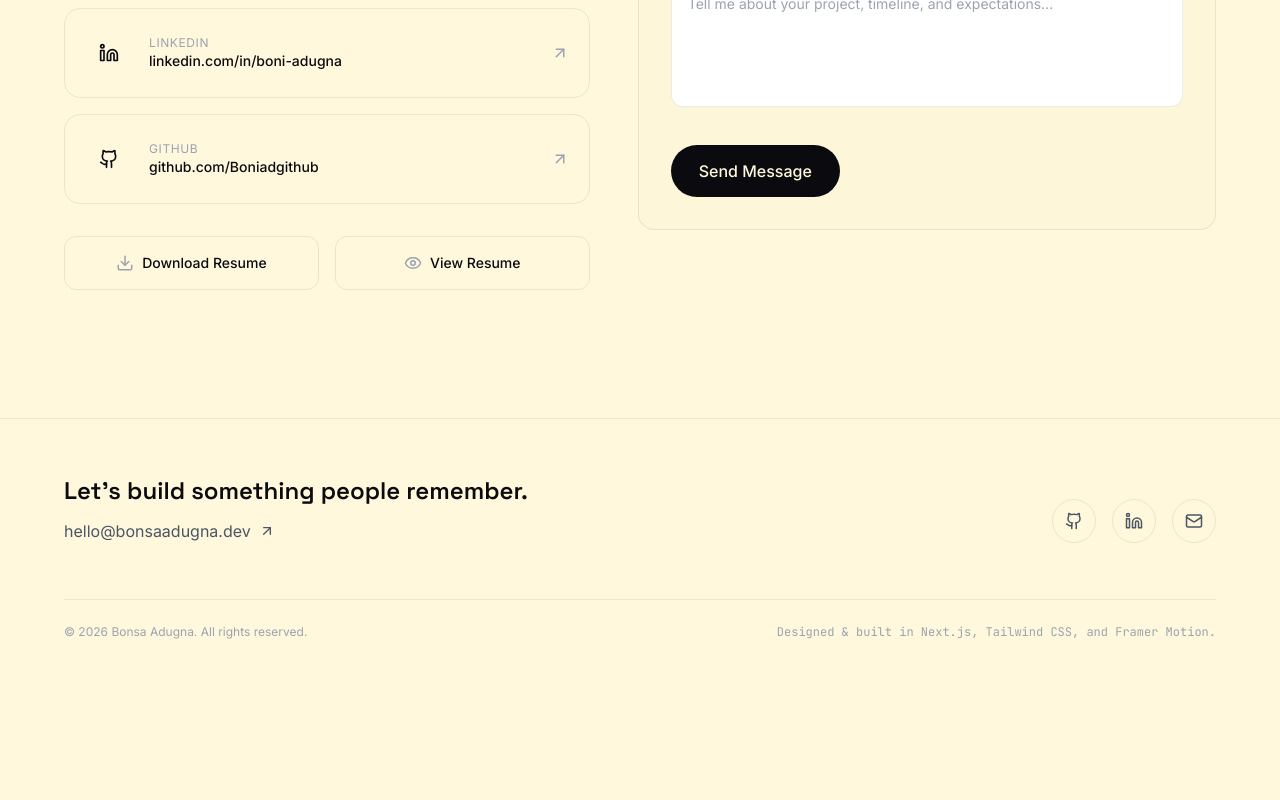
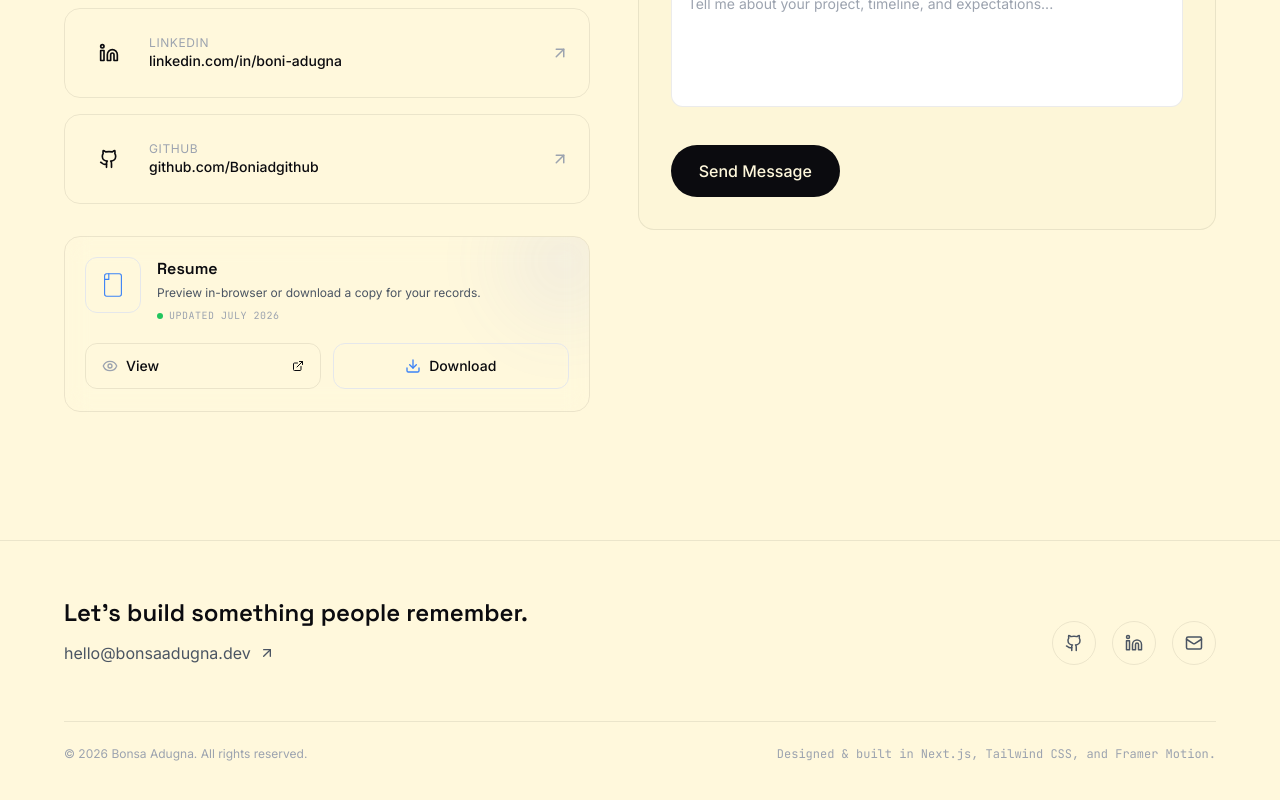
Before and after one commit to Boniadgithub/portfolio, a Next.js app: page / in a window 1280 px wide. Shown: the part 9828-10628 px from the top of the page. Before the commit the page ends 10524 px from the top, so only its background shows below. Built offline with nearby package versions, Linux system fonts and the light colour scheme.

Commit message:
update to the resume display and download functionality

```diff
--- a/components/sections/Contact.tsx
+++ b/components/sections/Contact.tsx
@@ -156,27 +156,110 @@ export default function Contact() {
               />
             </div>
 
-            <div className="grid gap-4 sm:grid-cols-2">
-              <a
-                href={contactInfo.resumeUrl}
-                download
-                data-cursor-hover
-                className="group flex items-center justify-center gap-2 rounded-xl border border-line bg-ink-primary/5 p-4 text-sm font-medium text-ink-primary transition-colors hover:border-accent hover:bg-accent/5"
+            {/* ── Premium Resume Card ── */}
+            <motion.div
+              initial={{ opacity: 0, y: 16 }}
+              whileInView={{ opacity: 1, y: 0 }}
+              viewport={{ once: true }}
+              transition={{ duration: 0.6, delay: 0.15 }}
+              className="group/resume relative overflow-hidden rounded-2xl border border-line bg-base-soft/60 backdrop-blur-md"
             >
-                <Download size={18} className="text-ink-faint group-hover:text-accent" />
-                Download Resume
-              </a>
+              {/* Decorative accent blob */}
+              <div
+                aria-hidden="true"
+                className="pointer-events-none absolute -right-10 -top-10 h-32 w-32 rounded-full opacity-[0.08] blur-2xl transition-opacity duration-700 group-hover/resume:opacity-[0.14]"
+                style={{ background: "radial-gradient(circle, #3b82f6, #8b5cf6)" }}
+              />
+
+              <div className="relative p-5">
+                {/* Header row */}
+                <div className="flex items-start gap-4">
+                  {/* Animated PDF icon */}
+                  <motion.div
+                    className="flex h-14 w-14 shrink-0 items-center justify-center rounded-xl border border-accent/20 bg-accent/5"
+                    whileHover={{ scale: 1.08, rotate: -3 }}
+                    transition={{ type: "spring", stiffness: 400, damping: 15 }}
+                  >
+                    <svg
+                      viewBox="0 0 40 40"
+                      fill="none"
+                      xmlns="http://www.w3.org/2000/svg"
+                      className="h-7 w-7"
+                      aria-hidden="true"
+                    >
+                      <rect x="8" y="4" width="24" height="32" rx="3" stroke="currentColor" strokeWidth="1.6" className="text-accent" fill="none" />
+                      <path d="M14 4V12H8" stroke="currentColor" strokeWidth="1.6" className="text-accent" strokeLinecap="round" strokeLinejoin="round" />
+                      <rect x="13" y="18" width="14" height="2" rx="1" className="fill-accent/40" />
+                      <rect x="13" y="23" width="10" height="2" rx="1" className="fill-accent/30" />
+                      <rect x="13" y="28" width="12" height="2" rx="1" className="fill-accent/20" />
+                    </svg>
+                  </motion.div>
+
+                  <div className="min-w-0 flex-1">
+                    <h4 className="font-display text-base font-semibold text-ink-primary">
+                      Resume
+                    </h4>
+                    <p className="mt-0.5 text-xs leading-relaxed text-ink-secondary">
+                      Preview in-browser or download a copy for your records.
+                    </p>
+                    <p className="mt-1.5 flex items-center gap-1.5 font-mono text-[10px] uppercase tracking-wider text-ink-faint">
+                      <span className="inline-block h-1.5 w-1.5 rounded-full bg-success" />
+                      Updated July 2026
+                    </p>
+                  </div>
+                </div>
+
+                {/* Action buttons */}
+                <div className="mt-5 grid grid-cols-2 gap-3">
                   <a
                     href={contactInfo.resumeUrl}
                     target="_blank"
                     rel="noopener noreferrer"
                     data-cursor-hover
-                className="group flex items-center justify-center gap-2 rounded-xl border border-line bg-ink-primary/5 p-4 text-sm font-medium text-ink-primary transition-colors hover:border-accent hover:bg-accent/5"
+                    className="group/btn flex items-center justify-center gap-2 rounded-xl border border-line
+                               bg-ink-primary/[0.03] px-4 py-3 text-sm font-medium text-ink-primary
+                               transition-all duration-300
+                               hover:border-accent/50 hover:bg-accent/5 hover:shadow-[0_4px_20px_-6px_rgba(59,130,246,0.2)]
+                               focus-visible:outline focus-visible:outline-2 focus-visible:outline-accent"
+                    aria-label="View resume in a new tab"
                   >
-                <Eye size={18} className="text-ink-faint group-hover:text-accent" />
-                View Resume
+                    <Eye
+                      size={16}
+                      className="text-ink-faint transition-colors duration-300 group-hover/btn:text-accent"
+                    />
+                    <span>View</span>
+                    <ExternalLink
+                      size={12}
+                      className="ml-auto text-ink-faint/60 transition-transform duration-300 group-hover/btn:-translate-y-px group-hover/btn:translate-x-px group-hover/btn:text-accent/60"
+                    />
+                  </a>
+
+                  <a
+                    href={contactInfo.resumeUrl}
+                    download="Bonsa_Adugna_Resume.pdf"
+                    data-cursor-hover
+                    className="group/btn flex items-center justify-center gap-2 rounded-xl border border-accent/30
+                               bg-accent/5 px-4 py-3 text-sm font-medium text-ink-primary
+                               transition-all duration-300
+                               hover:border-accent hover:bg-accent/10 hover:shadow-[0_4px_20px_-6px_rgba(59,130,246,0.25)]
+                               focus-visible:outline focus-visible:outline-2 focus-visible:outline-accent"
+                    aria-label="Download resume PDF"
+                  >
+                    <Download
+                      size={16}
+                      className="text-accent transition-transform duration-300 group-hover/btn:translate-y-0.5"
+                    />
+                    <span>Download</span>
                   </a>
                 </div>
+              </div>
+
+              {/* Bottom gradient accent bar */}
+              <div
+                aria-hidden="true"
+                className="h-[2px] w-full bg-gradient-to-r from-transparent via-accent/30 to-transparent transition-opacity duration-500 group-hover/resume:via-accent/50"
+              />
+            </motion.div>
           </motion.div>
 
           {/* Right Side: Contact Form */}
--- a/lib/data.ts
+++ b/lib/data.ts
@@ -495,5 +495,5 @@ export const contactInfo = {
   email: "hello@bonsaadugna.dev",
   linkedin: "https://linkedin.com/in/bonsa-adugna",
   github: "https://github.com/bonsa-adugna",
-  resumeUrl: "/resume/Bonsa-Adugna-Resume.pdf",
+  resumeUrl: "/resume/Bonsa_Adugna_Resume.pdf",
 };
```
Also changed, not shown: 1 other file (tests, documents, lock files or other folders). Lines whose indentation alone changed are shown as unchanged.
